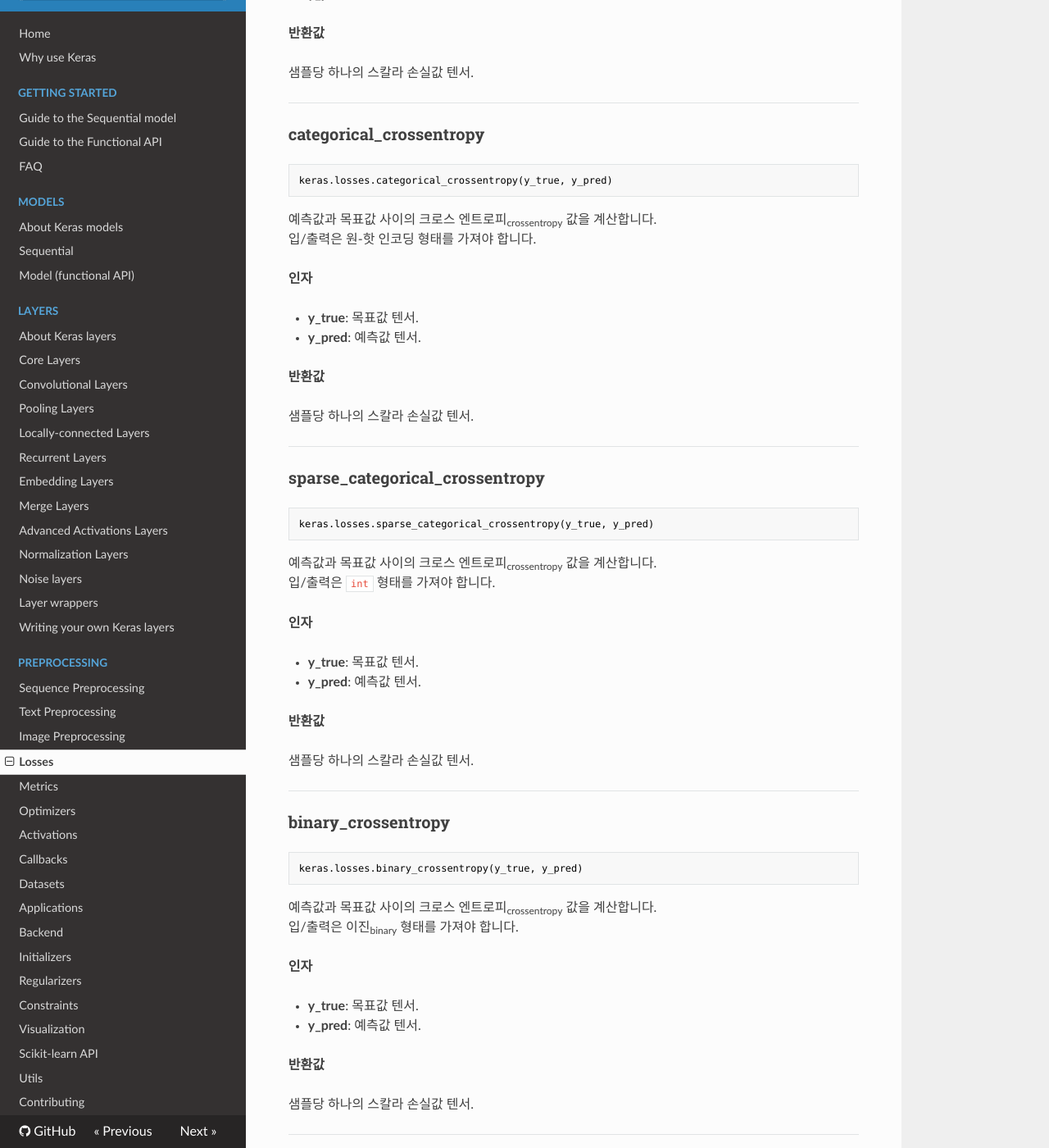
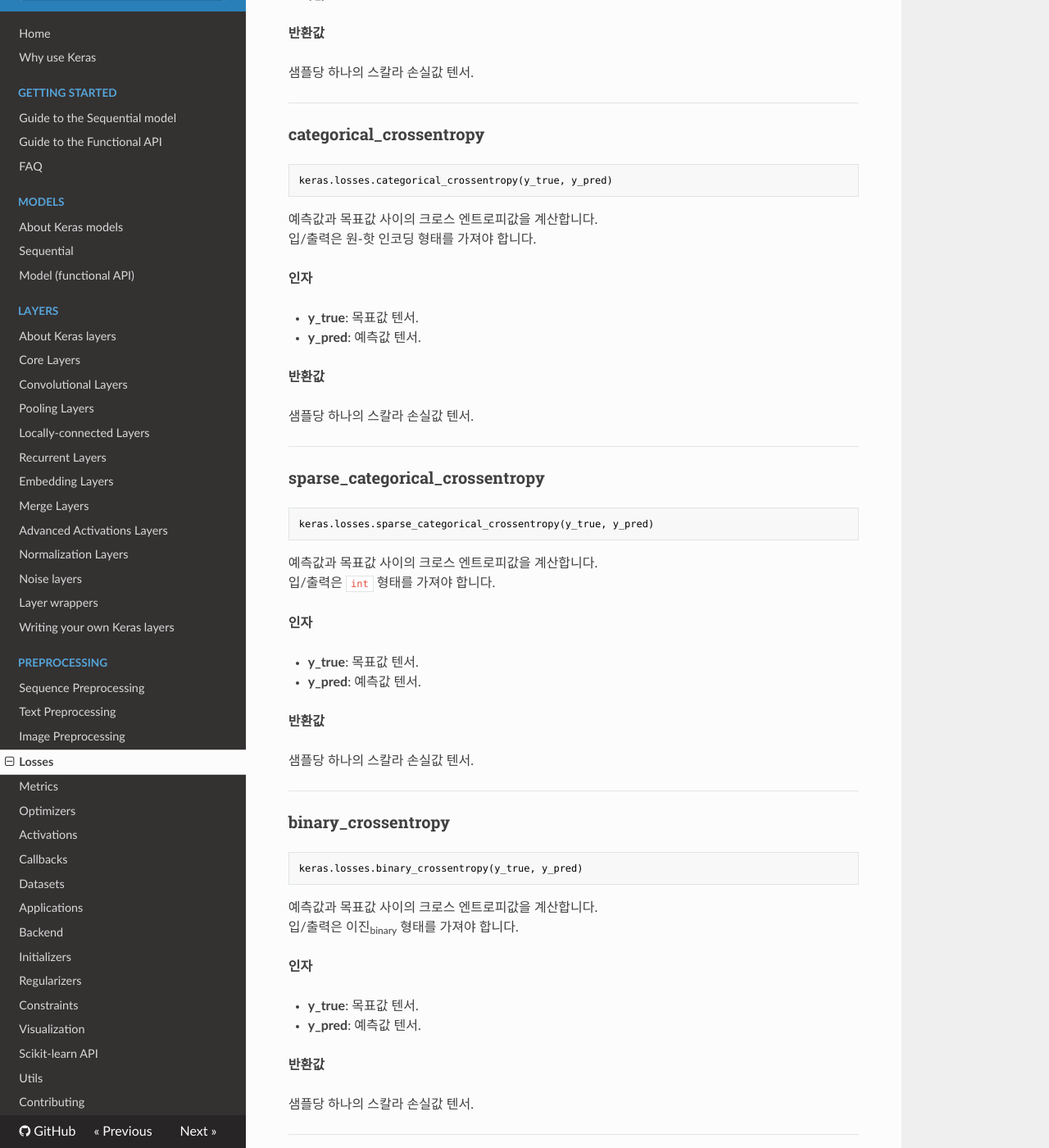
Before and after one commit to keras-team/keras-docs-ko, an MkDocs documentation site: the page built from sources/losses.md, in a window 1280 px wide and 1400 px high, scrolled down 3977 px. Shown: the whole window at 82% size. Built offline with MkDocs 1.6.1, drawn with Linux system fonts in a browser that asks for light colours; nearby versions of some CDN libraries.

Commit message:
Remove redundant comments

````diff
--- a/sources/losses.md
+++ b/sources/losses.md
@@ -212,7 +212,7 @@ __반환값__
 keras.losses.categorical_crossentropy(y_true, y_pred)
 ```
 
-예측값과 목표값 사이의 크로스 엔트로피<sub>crossentropy</sub> 값을 계산합니다.
+예측값과 목표값 사이의 크로스 엔트로피값을 계산합니다.
 입/출력은 원-핫 인코딩<one-hot encoding> 형태를 가져야 합니다.
 
 
@@ -233,7 +233,7 @@ __반환값__
 keras.losses.sparse_categorical_crossentropy(y_true, y_pred)
 ```
 
-예측값과 목표값 사이의 크로스 엔트로피<sub>crossentropy</sub> 값을 계산합니다.
+예측값과 목표값 사이의 크로스 엔트로피값을 계산합니다.
 입/출력은 `int` 형태를 가져야 합니다.
 
 __인자__
@@ -254,7 +254,7 @@ __반환값__
 keras.losses.binary_crossentropy(y_true, y_pred)
 ```
 
-예측값과 목표값 사이의 크로스 엔트로피<sub>crossentropy</sub> 값을 계산합니다.
+예측값과 목표값 사이의 크로스 엔트로피값을 계산합니다.
 입/출력은 이진<sub>binary</sub> 형태를 가져야 합니다.
 
 
````
